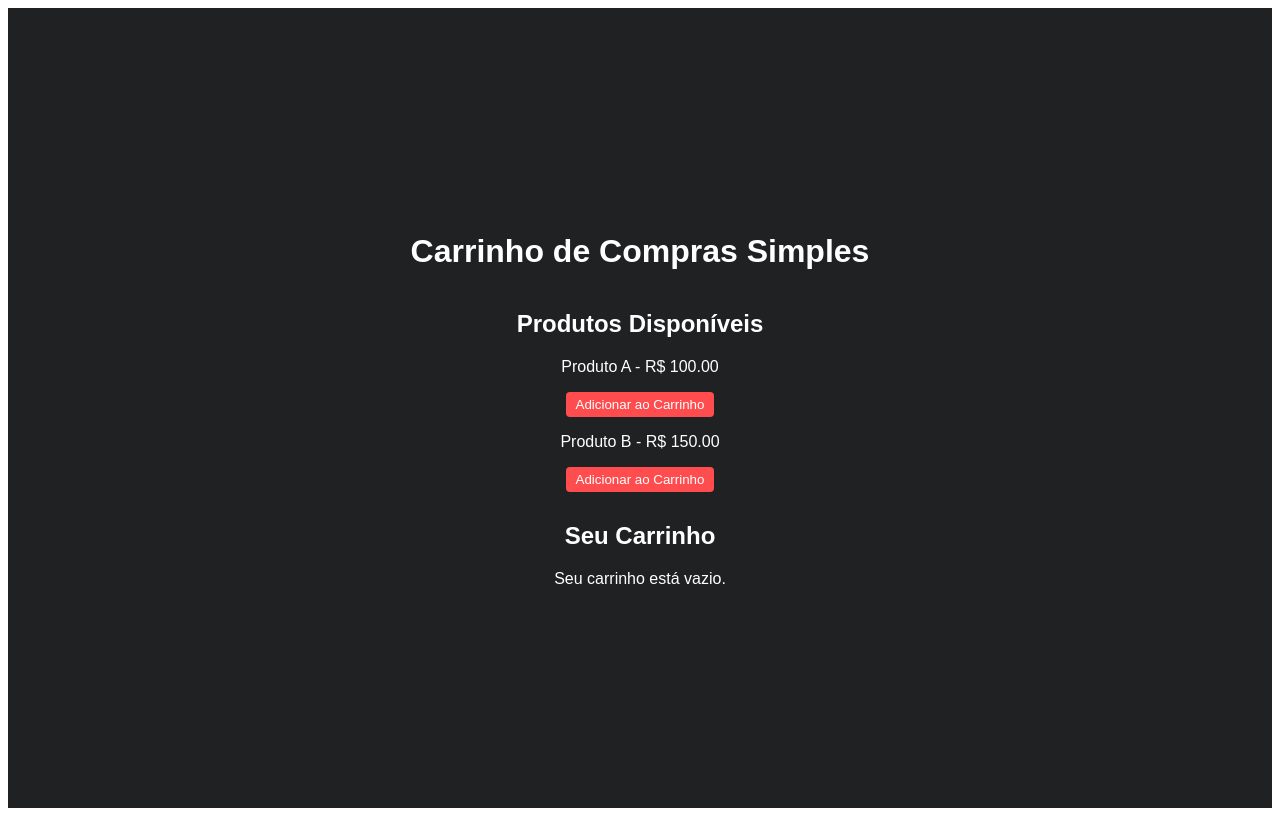
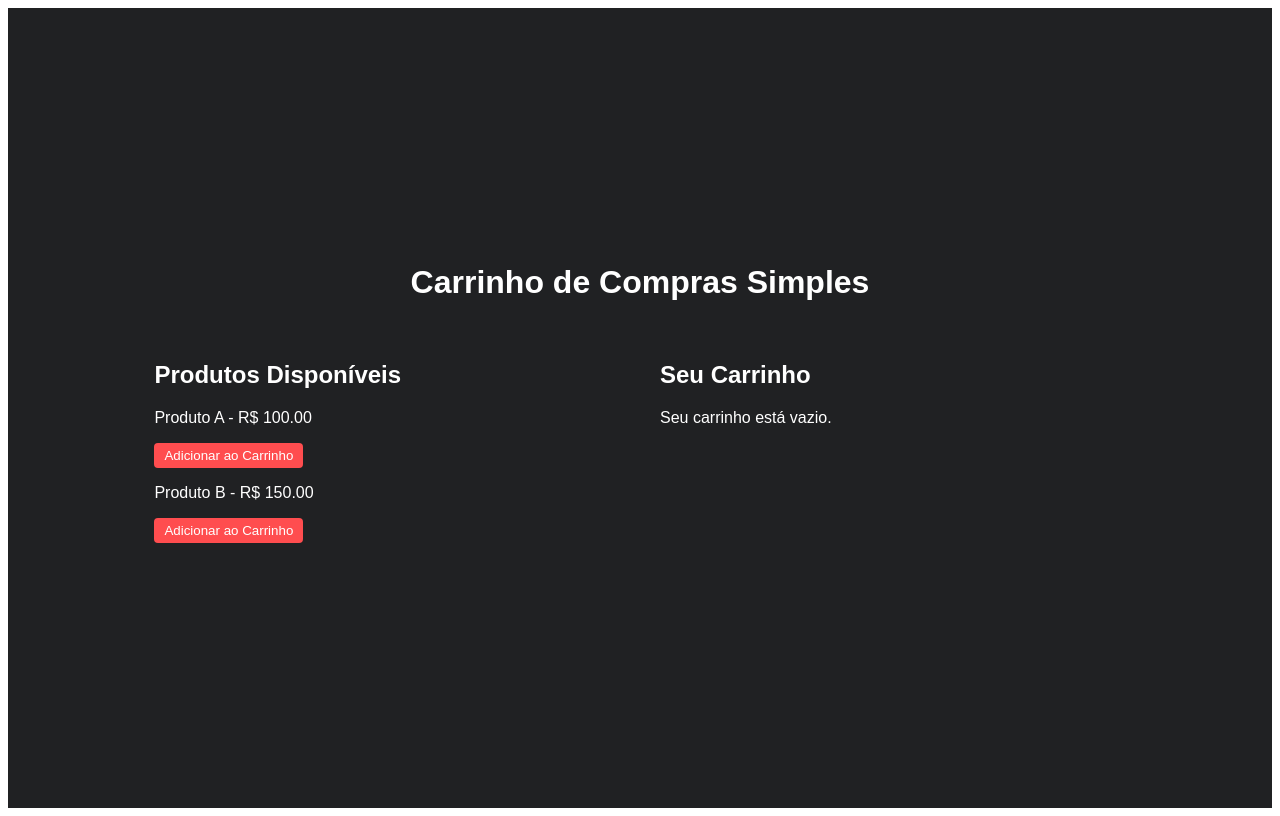
Before and after one commit to Almeedus/IFSP-FRONTEND-VueJS, a Vue app: page / in a window 1280 px wide. Built offline with nearby package versions, Linux system fonts and the light colour scheme.

Commit message:
(UPDATING FILES): Arranging components to be side by side

```diff
--- a/src/App.vue
+++ b/src/App.vue
@@ -1,8 +1,10 @@
 <template>
   <div id="app">
     <h1>Carrinho de Compras Simples</h1>
-    <ProductList @add-to-cart="addToCart" />
-    <ShoppingCart :cart="cart" @remove-from-cart="removeFromCart" />
+    <div class="container">
+      <ProductList @add-to-cart="addToCart" />
+      <ShoppingCart :cart="cart" @remove-from-cart="removeFromCart" />
+    </div>
   </div>
 </template>
 
@@ -52,7 +54,9 @@ export default {
 .container {
   display: flex;
   justify-content: space-between;
-  width: 60%;
+  align-items: flex-start;
+  width: 80%;
+  max-width: 1200px;
 }
 
 h1 {
--- a/src/components/ProductList.vue
+++ b/src/components/ProductList.vue
@@ -1,5 +1,5 @@
 <template>
-    <div>
+    <div class="product-list">
       <h2>Produtos Disponíveis</h2>
       <div v-for="product in products" :key="product.id" class="product">
         <p>{{ product.name }} - {{ product.price | currency }}</p>
@@ -30,6 +30,7 @@
   .product-list {
     flex: 1;
     padding: 20px;
+    text-align: left;
   }
 
   .product {
--- a/src/components/ShoppingCart.vue
+++ b/src/components/ShoppingCart.vue
@@ -1,5 +1,5 @@
 <template>
-    <div>
+  <div class="shopping-cart">
     <h2>Seu Carrinho</h2>
     <div v-if="cart.length > 0">
       <div v-for="item in cart" :key="item.id" class="cart-item">
@@ -36,6 +36,7 @@
 .shopping-cart {
   flex: 1;
   padding: 20px;
+  text-align: left;
 }
 
 .cart-item {
```
Lines whose indentation alone changed are shown as unchanged.
